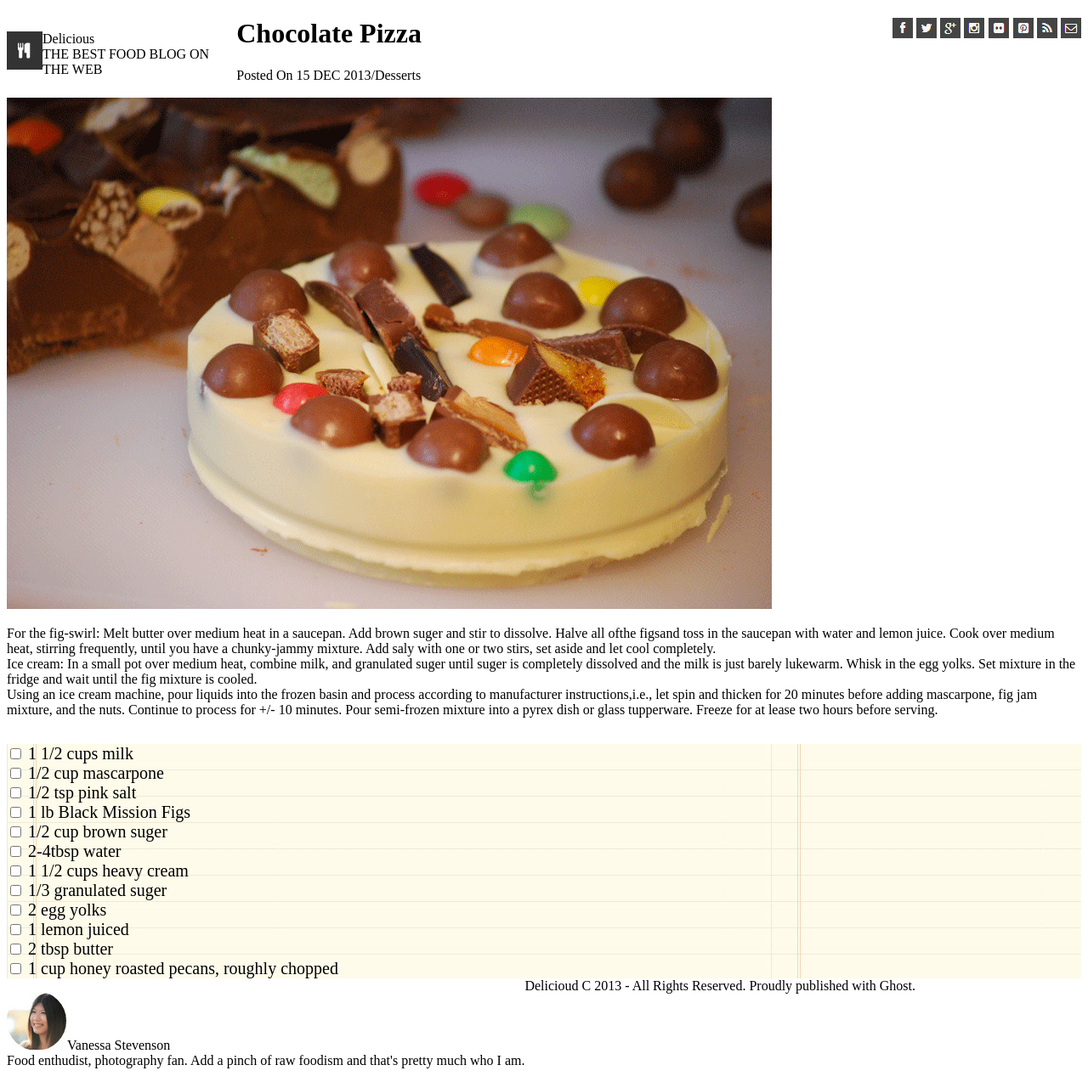
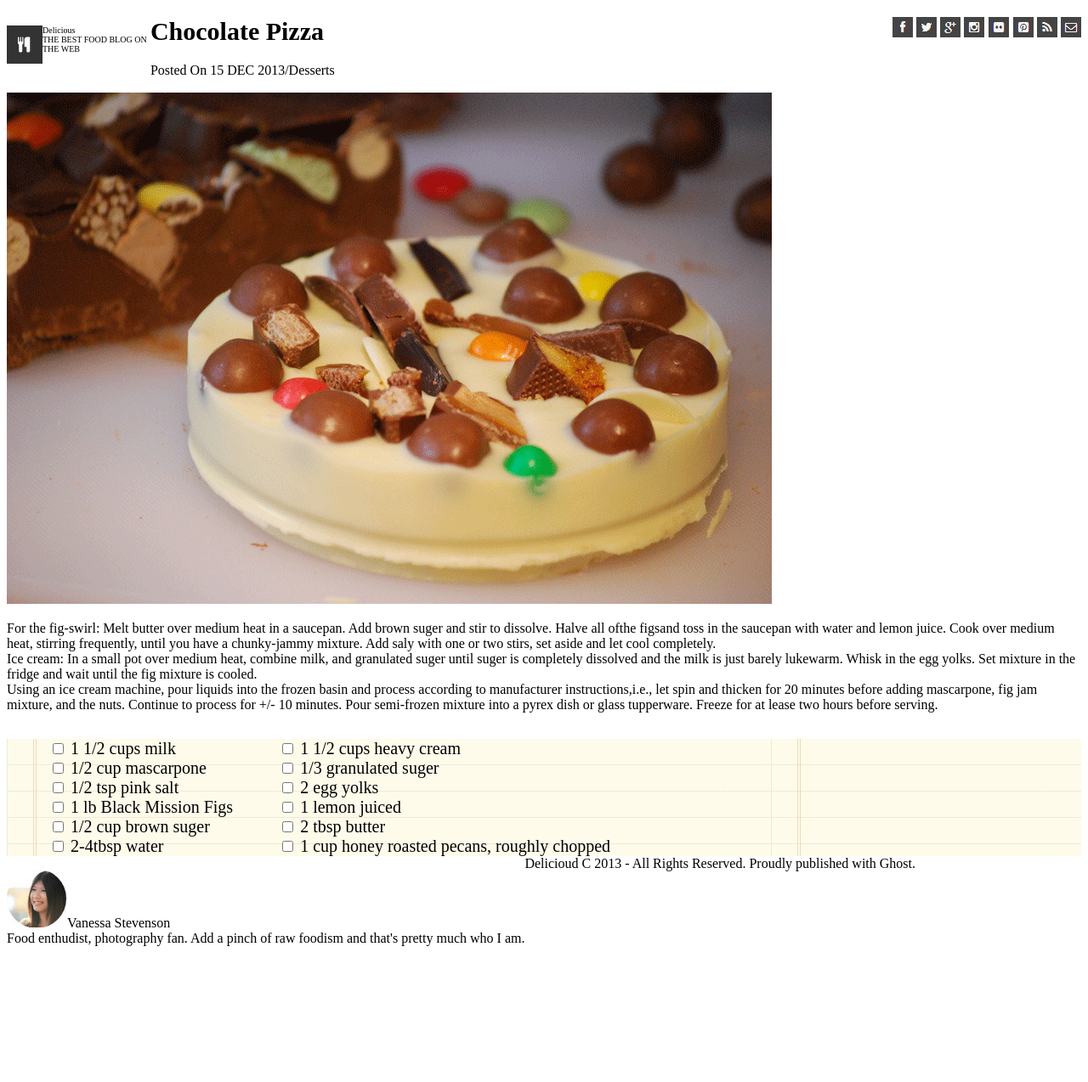
Before and after one commit to OblivionKnight4209/chocolate-pizza, a plain HTML site: page index.html in a window 1280 px wide. Shown: the whole page at 85% size. After the commit the page ends 1130 px from the top, so only its background shows below. Drawn offline with Linux system fonts and the light colour scheme.

Commit message:
fixed the list to be side by side

```diff
--- a/index.html
+++ b/index.html
@@ -25,7 +25,7 @@
   <p class="post">Posted On 15 DEC 2013/Desserts</p>
   <img src="img/choco-pizza.png" alt="Pizza" class="pizzaImage">
   <p class="foodCookingDetails">For the fig-swirl: Melt butter over medium heat in a saucepan. Add brown suger and stir to dissolve. Halve all ofthe figsand toss in the saucepan with water and lemon juice. Cook over medium heat, stirring frequently, until you have a chunky-jammy mixture. Add saly with one or two stirs, set aside and let cool completely.<br /> Ice cream: In a small pot over medium heat, combine milk, and granulated suger until suger is completely dissolved and the milk is just barely lukewarm. Whisk in the egg yolks. Set mixture in the fridge and wait until the fig mixture is cooled.<br /> Using an ice cream machine, pour liquids into the frozen basin and process according to manufacturer instructions,i.e., let spin and thicken for 20 minutes before adding mascarpone, fig jam mixture, and the nuts. Continue to process for +/- 10 minutes. Pour semi-frozen mixture into a pyrex dish or glass tupperware. Freeze for at lease two hours before serving. </p>
-<div>
+<div class="ingList">
   <form class="paperBackground">
     <input type="checkbox" name="checklist" value="value1"/>
     1 1/2 cups milk <br />
@@ -39,6 +39,8 @@
     1/2 cup brown suger<br />
     <input type="checkbox" name="checklist" value="value6"/>
     2-4tbsp water<br />
+  </form>
+  <form class="paperBackground1">
     <input type="checkbox" name="checklist" value="value7"/>
     1 1/2 cups heavy cream<br />
     <input type="checkbox" name="checklist" value="value8"/>
--- a/style.css
+++ b/style.css
@@ -3,28 +3,39 @@ img.logo{
 }
 p.logoText{
   float:left;
+  font-size: 10px;
 }
 span.socialMediaIcons{
   float:right;
 }
 h1{
-float:none;
+  font-size: 30px;
+
 }
 p.post{
-
+font-display: auto;
 }
 img.pizzaImage{
-  width:auto;
+  border: 25px 25px;
 }
 p.foodCookingDetails{
   padding-bottom: 15px;
 }
+div.ingList{
+  background-image: url("img/list-bg.png");
+}
 form.paperBackground{
-  background-image: url("img/list-bg.png");
   font-size: 20px;
+  display:inline-block;
+  margin-left: 50px;
 }
-.checklist{
-
+form.paperBackground1{
+  font-size: 20px;
+  display:inline-block;
+  margin-left: 50px;
+}
+input[type=checkbox]:checked{
+  text-decoration: line-through;
 }
 img.van{
   float: left;
```
